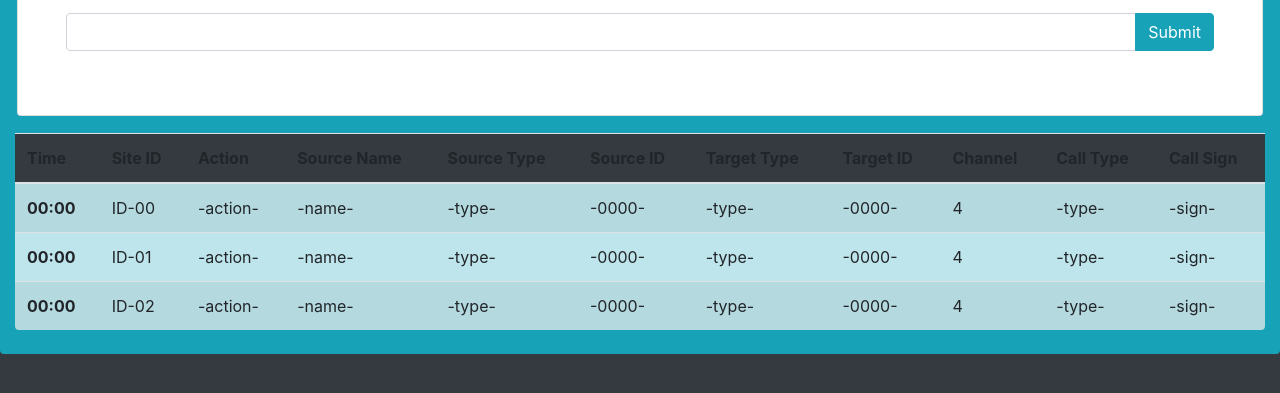
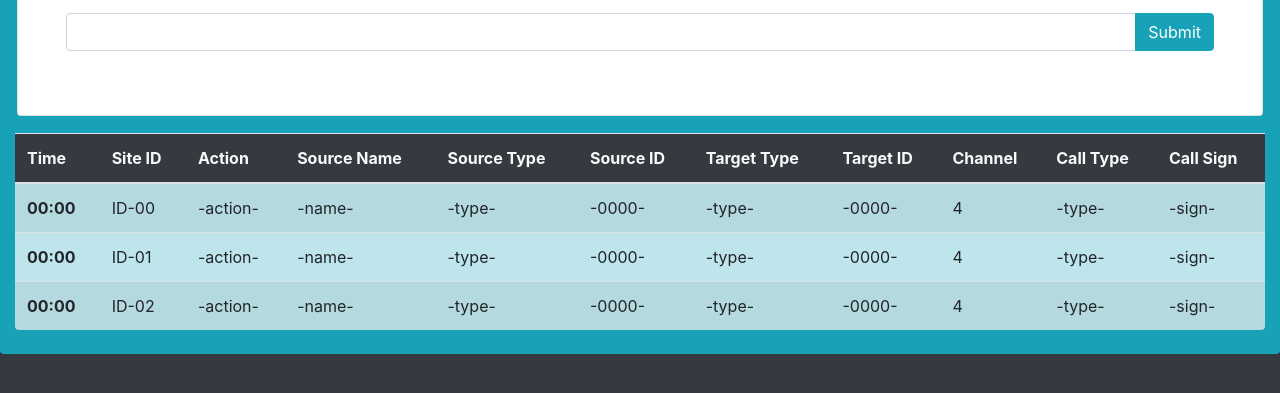
Before and after one commit to wDushanin/RadioLoggingApp, a plain HTML site: page templates/index.html in a window 1280 px wide. Shown: the part 205-598 px from the top of the page. Drawn offline with nearby package versions, Linux system fonts and the light colour scheme.

Commit message:
table head text white

```diff
--- a/templates/index.html
+++ b/templates/index.html
@@ -48,7 +48,7 @@
     <div class="container-fluid bg-info pb-2 rounded-bottom">
 
         <table class="table table-info table-striped table-hover rounded">
-            <thead class="bg-dark">
+            <thead class="bg-dark text-light">
                 <tr>
                     <th scope="col">Time</th>
                     <th scope="col">Site ID</th>
```
